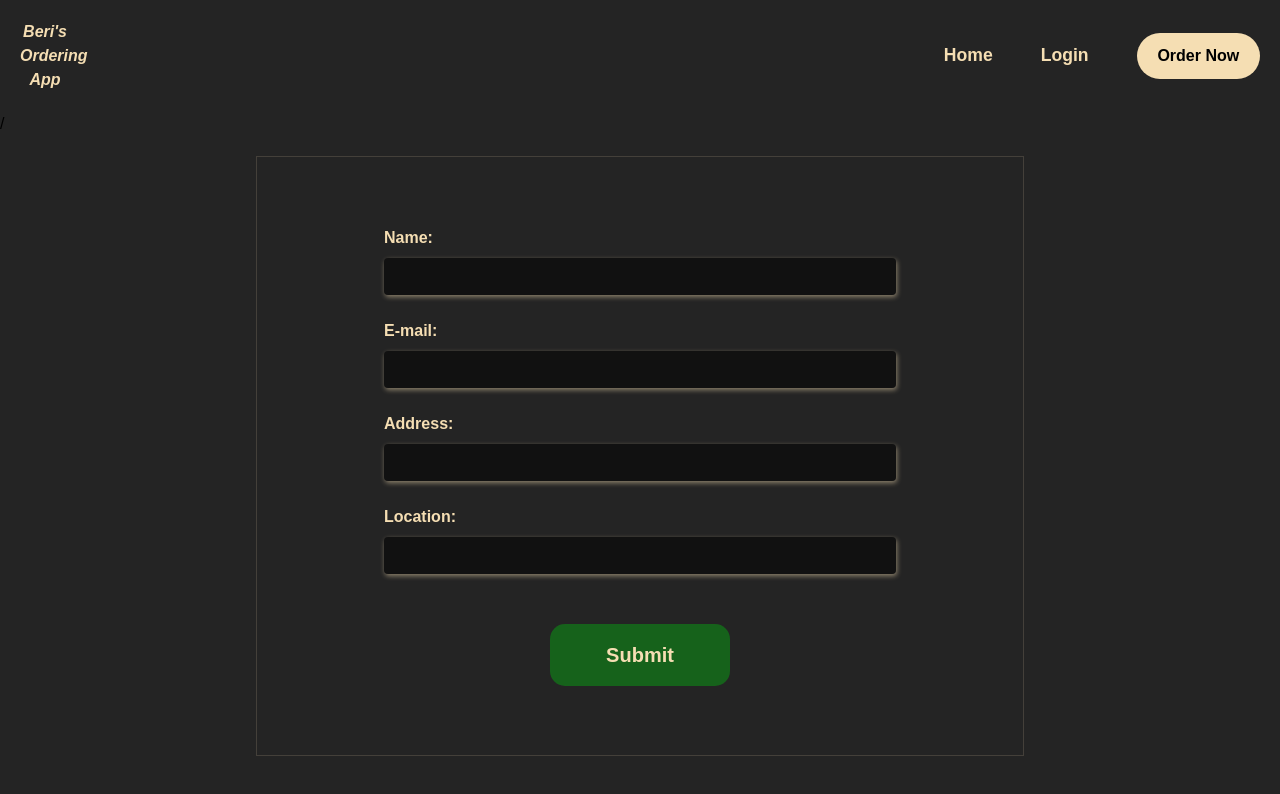
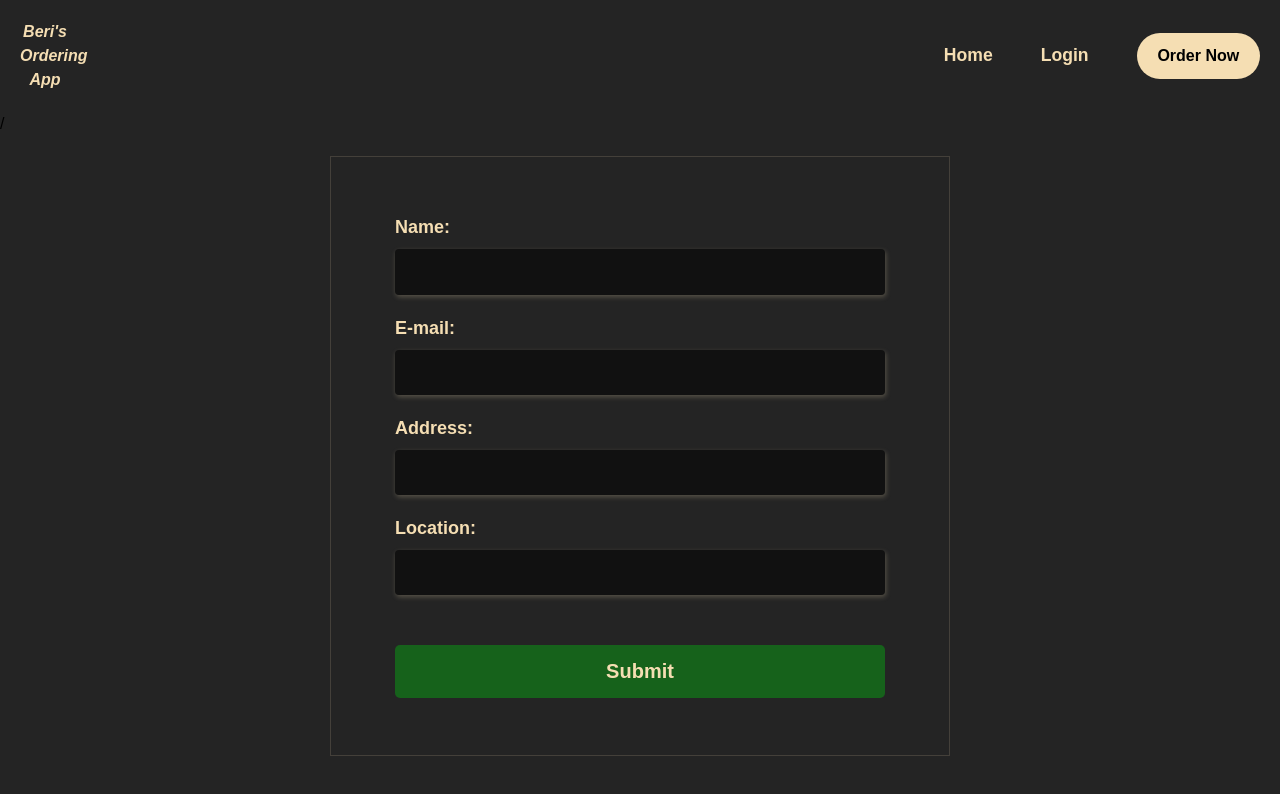
Before and after one commit to nsamedaisy/Food-Ordering-App, a React (Create React App) app: page /1/contact in a window 1280 px wide. Shown: the top 794 px of the page. Built offline with nearby package versions, Linux system fonts and the light colour scheme.

Commit message:
working on my contact form

```diff
--- a/package.json
+++ b/package.json
@@ -9,7 +9,6 @@
     "@testing-library/user-event": "^13.5.0",
     "antd": "^5.6.1",
     "formik": "^2.4.1",
-    "material-table": "^2.0.3",
     "react": "^18.2.0",
     "react-dom": "^18.2.0",
     "react-google-places-autocomplete": "^4.0.1",
--- a/src/components/Contact.js
+++ b/src/components/Contact.js
@@ -10,8 +10,19 @@ const initialValues = {
   location: ''
 }
 
+function Contact() {
+  const navigate = useNavigate()
+
+  let { id } = useParams();
+  // console.log(Data)
+  const props = Data.find((ele) => ele.id === id);
+
   const onSubmit = values => {
-  console.log('Form data', values)
+    // console.log('Form data', values)
+    const errors = validate(values);
+    if (Object.keys(errors).length === 0) {
+      navigate(`/${props.id}/payment`);
+    }
   }
   const validate = values => {
     let errors = {}
@@ -38,18 +49,12 @@ const validate = values => {
     return errors
   }
 
-function Contact() {
-  const navigate = useNavigate()
-
-  let { id } = useParams();
-  console.log(Data)
-  const props = Data.find((ele) => ele.id == id);
-
   const formik = useFormik({
     initialValues,
     onSubmit,
     validate
   })
+
 
   // console.log('visited fields', formik.touched)
 
@@ -110,7 +115,7 @@ function Contact() {
         </div>
 
         <div className='contact-btn'>
-          <button type='submit' onClick={() => navigate(`/${props.id}/payment`)}>Submit</button>
+          <button type='submit' onClick={onSubmit}>Submit</button>
         </div>
       </form>
     </div >
--- a/src/index.css
+++ b/src/index.css
@@ -260,7 +260,7 @@ section {
 /* contact form section */
 
 .form-container {
-  width: 60vw;
+  width: 620px;
   margin: auto;
   display: flex;
   justify-content: center;
@@ -274,6 +274,7 @@ section {
 label {
   font-weight: bold;
   display: flex;
+  font-size: 18px;
   margin-bottom: 8px;
 }
 
@@ -282,12 +283,12 @@ input[type='email'],
 input[type='address'],
 input[type='location'] {
   display: block;
-  width: 40vw;
-  padding: 6px 12px;
+  width: 490px;
+  padding: 10px 12px;
   font-size: 18px;
   line-height: 1.4;
   color: wheat;
-  box-shadow: 1px 2px 5px rgba(245, 222, 179, 0.499);
+  box-shadow: 1px 2px 5px #f5deb341;
   border-radius: 4px;
   background-color: #00000084;
 }
@@ -302,15 +303,15 @@ input[type='location']:hover {
 }
 
 .contact-btn {
-  padding: 1rem 2rem;
+  padding: 0.7rem 2rem;
   background-color: #16621b;
   font-weight: 700;
   outline: none;
-  border-radius: 15px;
+  border-radius: 5px;
   border: none;
   font-size: 20px;
   cursor: pointer;
-  width: 180px;
+  width: 490px;
   text-align: center;
   margin: auto;
   margin-top: 50px;
@@ -321,7 +322,7 @@ input[type='location']:hover {
 }
 
 .form-control {
-  margin-bottom: 24px;
+  margin-bottom: 20px;
 }
 
 .error {
@@ -333,20 +334,21 @@ input[type='location']:hover {
 /* payment form section  */
 
 .payment-container {
-  width: 70vw;
-  margin: 20vh auto;
-  justify-content: center;
-  align-items: center;
+  width: 70%;
   text-align: center;
-  position: relative;
   background-color: #0e0d0d84;
-  padding: 20px;
   font-size: 22px;
+  position: absolute;
+  top: 50%;
+  left: 50%;
+  transform: translate(-50%, -50%);
+  padding: 10px;
+  border-radius: 10px;
 }
 
 .payment-input {
   padding: 20px;
-  border-bottom: 1px solid wheat;
+  border-bottom: 1px solid #f5deb36b;
   background-color: #2422224d;
   color: #f6ca79;
 }
@@ -355,7 +357,7 @@ input[type='location']:hover {
   display: flex;
   flex-direction: column;
   margin: auto;
-  padding: 40px;
+  padding: 50px;
 }
 
 .payment-error {
@@ -374,6 +376,7 @@ input[type='location']:hover {
   border: none;
   font-size: 1.1rem;
   cursor: pointer;
+  border-radius: 10px;
   font-weight: 600;
   color: #f6ca79;
   transition: 0.2s;
```
Also changed, not shown: 1 other file (tests, documents, lock files or other folders). Lines whose indentation alone changed are shown as unchanged.
